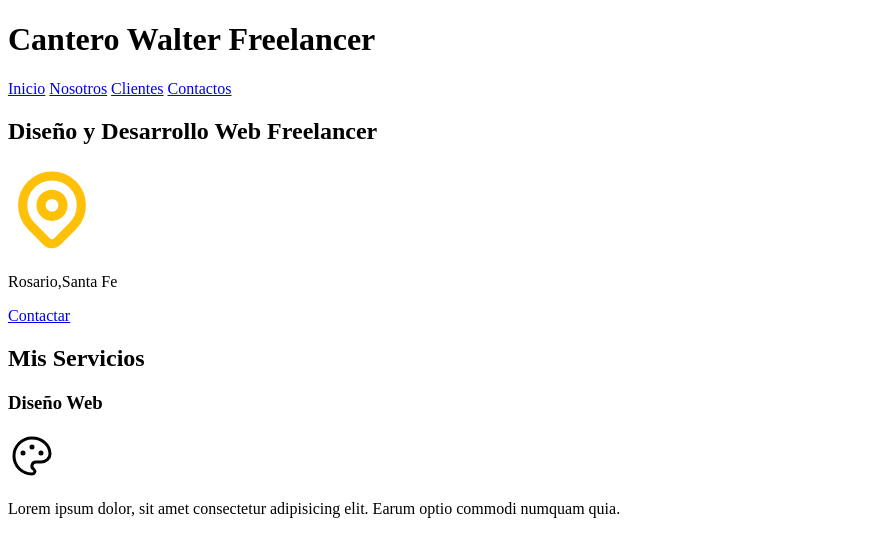
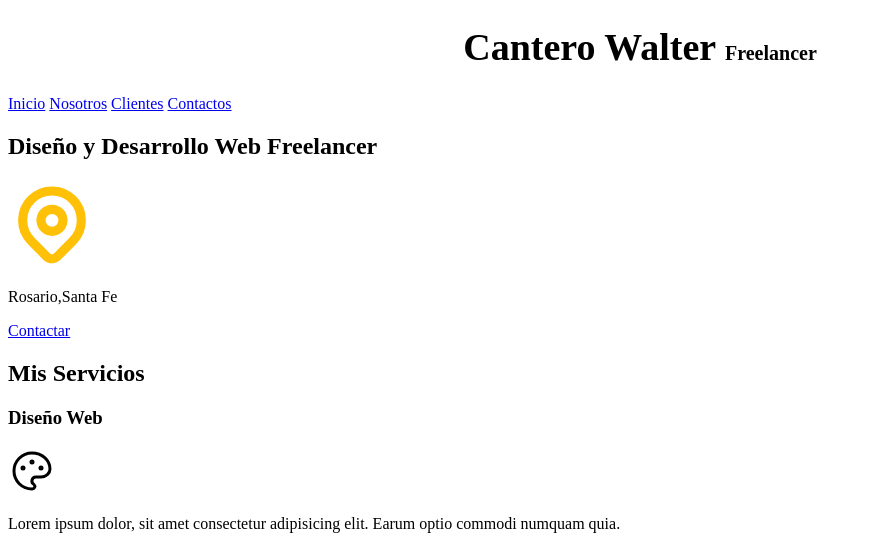
Before and after one commit to WalterCan/CursoHTML, a plain HTML site: page html/index.html in a window 1280 px wide. Shown: the top 539 px of the page, without its empty margins (0-872 px from the left). Drawn offline with Linux system fonts and the light colour scheme.

Commit message:
Add Stylesheet

```diff
--- a/css/styles.css
+++ b/css/styles.css
@@ -0,0 +1,13 @@
+html {
+  font-size: 62.5%;
+}
+body {
+  font-size: 16px; /* 1rem = 10px*/
+}
+h1 {
+  text-align: center;
+  font-size: 3.8rem;
+}
+h1 span {
+  font-size: 2rem;
+}
--- a/html/index.html
+++ b/html/index.html
@@ -4,11 +4,13 @@
     <meta charset="UTF-8" />
     <meta http-equiv="X-UA-Compatible" content="IE=edge" />
     <meta name="viewport" content="width=device-width, initial-scale=1.0" />
+    <link rel="preload" href="/css/styles.css" as="style" />
+    <link rel="stylesheet" href="/css/styles.css" />
     <title>Diseñador Freelancer</title>
   </head>
   <body>
     <header>
-      <h1>Cantero Walter Freelancer</h1>
+      <h1>Cantero Walter <span>Freelancer</span></h1>
     </header>
     <nav>
       <a href="#">Inicio</a>
```
